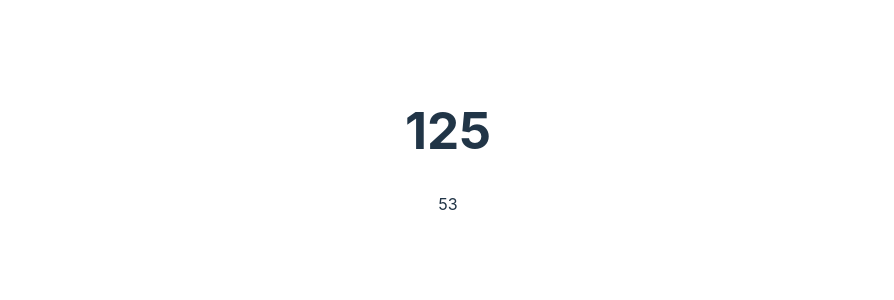
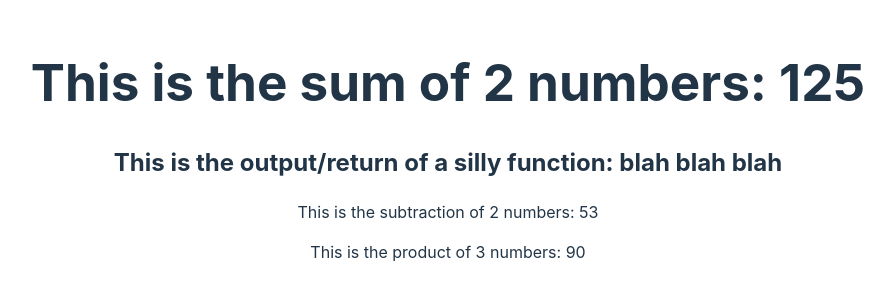
Before and after one commit to Thandekaportiap/JavaScript_Exercises, a React (Vite) app: page / in a window 1280 px wide. Shown: the part 250-550 px from the top of the page, without its empty margins (192-1086 px from the left). Built offline with nearby package versions, Linux system fonts and the light colour scheme.

Commit message:
feat: multiplication function

```diff
--- a/src/App.jsx
+++ b/src/App.jsx
@@ -90,6 +90,15 @@ function App() {
     return numberA-numberB;
   }
 
+  //Below is a declaration/definition/creation of the nameOfFunction function
+  function nameOfFunction(){
+    let something = "blah blah blah"
+    return something;
+  }
+
+  // below is the call/invocation for the nameOfFunction function
+  nameOfFunction();
+
   num1 = 55;
   num1 = 89;
 
@@ -97,9 +106,15 @@ function App() {
 
   //localStorage.setItem('user', JSON.stringify(userObj))
 
+  function multiplication(numberA,numberB,numberC){
+    return numberA * numberB * numberC;
+  }
+
   return (<>
-  <h1>{addition(num1,num2)}</h1>
-  <p>{subtraction(num1,num2)}</p>
+  <h1>This is the sum of 2 numbers: {addition(num1,num2)}</h1>
+  <h2>This is the output/return of a silly function: {nameOfFunction()}</h2>
+  <p>This is the subtraction of 2 numbers: {subtraction(num1,num2)}</p>
+  <p>This is the product of 3 numbers: {multiplication(5,6,3)}</p>
   </>);
 }
 
```
